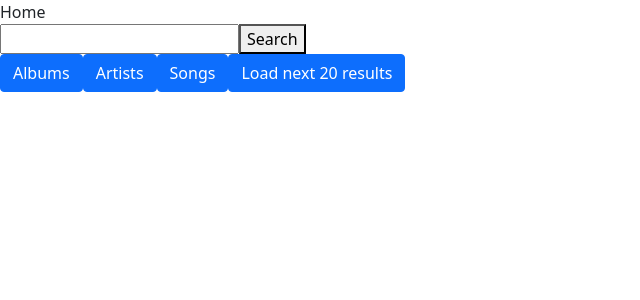
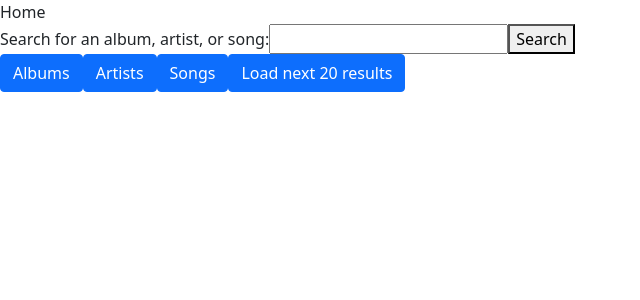
Before and after one commit to jaechung80/spotify-api-draft-01, a React (Create React App) app: page /home in a window 1280 px wide. Shown: the top 300 px of the page, without its empty margins (0-640 px from the left). Built offline with nearby package versions, Linux system fonts and the light colour scheme.

Commit message:
refactor: move handleSearch to parent component

```diff
--- a/src/components/Home.js
+++ b/src/components/Home.js
@@ -1,12 +1,26 @@
 import React from 'react';
-import SearchForm from './SearchForm';
+import { SearchForm } from './SearchForm';
+import { connect } from 'react-redux';
+import searchSpotify from '../store/common';
 
-const Home = () => {
+const Home = (props) => {
+  const handleSearch = (search) => {
+    console.log('in handleSearch before anything happens');
+    props.searchSpotify(search);
+  };
+
   return (
-    <React.Fragment>
+    <>
       <div>Home</div>
-      <SearchForm />
-    </React.Fragment>
+      <SearchForm handleSearch={handleSearch} />
+    </>
   );
 };
-export default Home;
+
+export const mapDispatchToProps = (dispatch) => {
+  return {
+    searchSpotify: (search) => dispatch(searchSpotify(search)),
+  };
+};
+
+export default connect(null, mapDispatchToProps)(Home);
--- a/src/components/SearchForm.js
+++ b/src/components/SearchForm.js
@@ -1,31 +1,34 @@
 import React, { useState, useEffect } from 'react';
 import { connect } from 'react-redux';
-import searchSpotify from '../store/common';
 import DisplayResults from './DisplayResults';
 
-const SearchForm = (props) => {
+export const SearchForm = (props) => {
   const [search, setSearch] = useState('');
+  const { handleSearch } = props;
 
   const handleChange = (evt) => {
     setSearch(evt.target.value);
   };
 
-  const handleSearch = (evt) => {
-    evt.preventDefault();
-    console.log('in handleSearch before anything happens');
-    props.searchSpotify(search);
-  };
-
-  useEffect(() => console.log('here is search in state', search));
+  useEffect(() => {
+    console.log('here is search in state', search, 'props', props);
+  });
 
   return (
     <div>
-      <form onSubmit={handleSearch}>
+      <form
+        onSubmit={(evt) => {
+          evt.preventDefault();
+          handleSearch(search);
+        }}
+      >
+        <label htmlFor='search'>Search for an album, artist, or song:</label>
         <input
+          id='search'
+          name='search'
+          onChange={handleChange}
           type='text'
-          name='search'
           value={search}
-          onChange={handleChange}
         />
         <button type='submit'>Search</button>
       </form>
@@ -33,11 +36,3 @@ const SearchForm = (props) => {
     </div>
   );
 };
-
-const mapDispatchToProps = (dispatch) => {
-  return {
-    searchSpotify: (search) => dispatch(searchSpotify(search)),
-  };
-};
-
-export default connect(null, mapDispatchToProps)(SearchForm);
```
